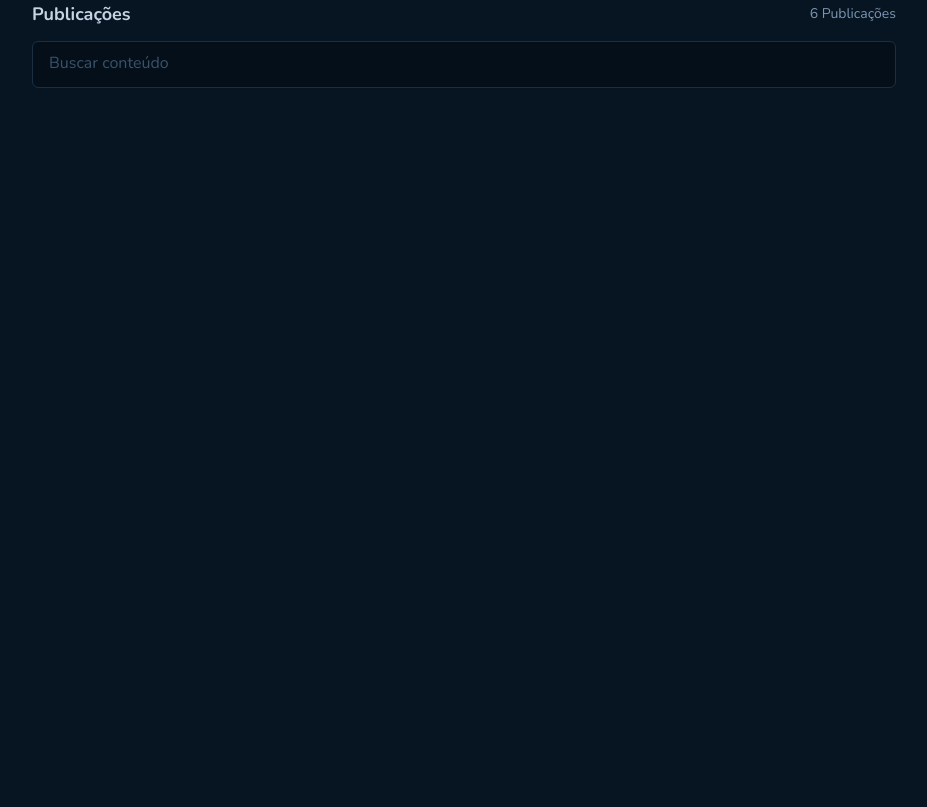
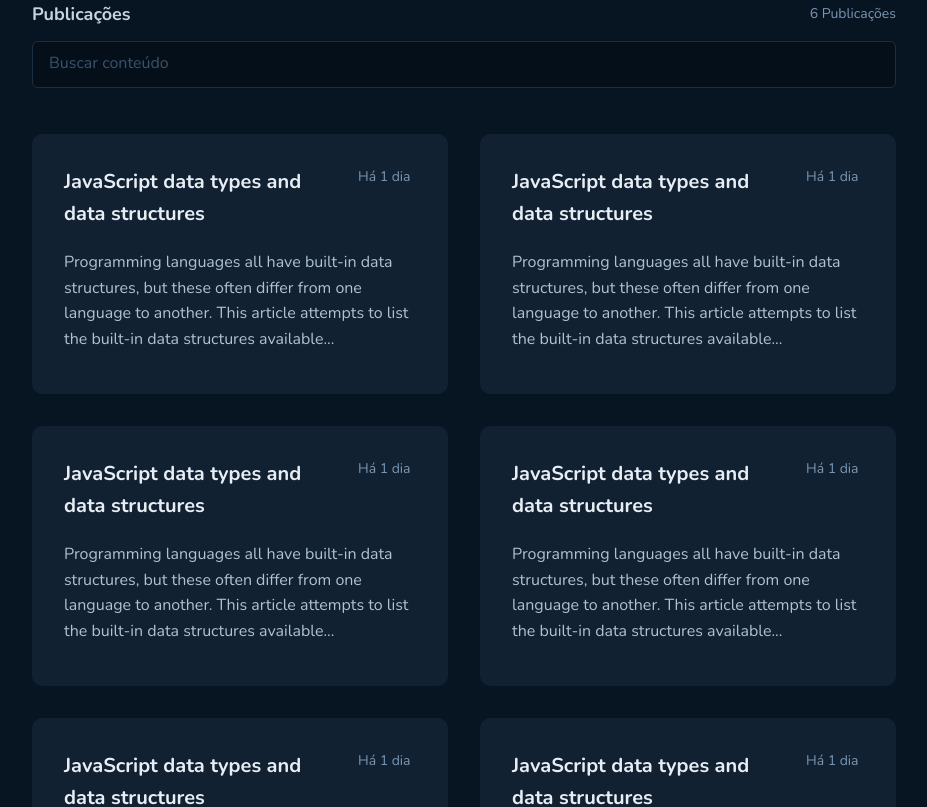
Before and after one commit to BBML-DEV/git-blog, a React (Vite) app: page / in a window 1280 px wide. Shown: the part 480-1287 px from the top of the page, without its empty margins (176-1103 px from the left). Before the commit the page ends 800 px from the top, so only its background shows below. Built offline with nearby package versions, Linux system fonts and the light colour scheme.

Commit message:
feat: conclusão do container de posts

```diff
--- /dev/null
+++ b/src/app/pages/Blog/components/PostContainer/components/CardPost/index.tsx
@@ -0,0 +1,26 @@
+import {
+  RegularText,
+  TittleText,
+} from '../../../../../../shared/components/Typograph/styled'
+import { CardPostContainer, PostTittleContainer } from './styled'
+
+export const CardPost = () => {
+  return (
+    <CardPostContainer>
+      <PostTittleContainer>
+        <TittleText size="m">
+          JavaScript data types and data structures
+        </TittleText>
+        <RegularText size="s" color="span">
+          Há 1 dia
+        </RegularText>
+      </PostTittleContainer>
+
+      <RegularText size="m" color="text">
+        Programming languages all have built-in data structures, but these often
+        differ from one language to another. This article attempts to list the
+        built-in data structures available...
+      </RegularText>
+    </CardPostContainer>
+  )
+}
--- /dev/null
+++ b/src/app/pages/Blog/components/PostContainer/components/CardPost/styled.ts
@@ -0,0 +1,23 @@
+import styled from 'styled-components'
+
+export const CardPostContainer = styled.div`
+  display: flex;
+  flex-direction: column;
+  padding: 2rem;
+  width: 100%;
+  height: 260px;
+  border-radius: 10px;
+  background-color: ${({ theme }) => theme.colors['base-post']};
+`
+export const PostTittleContainer = styled.div`
+  display: flex;
+  flex-direction: row;
+  justify-content: space-between;
+  align-items: flex-start;
+  gap: 1rem;
+  padding-bottom: 1.25rem;
+
+  p {
+    width: 80px;
+  }
+`
--- /dev/null
+++ b/src/app/pages/Blog/components/PostContainer/index.tsx
@@ -0,0 +1,15 @@
+import { CardPost } from './components/CardPost'
+import { PostsBlogContainer } from './styled'
+
+export const PostContainer = () => {
+  return (
+    <PostsBlogContainer>
+      <CardPost />
+      <CardPost />
+      <CardPost />
+      <CardPost />
+      <CardPost />
+      <CardPost />
+    </PostsBlogContainer>
+  )
+}
--- /dev/null
+++ b/src/app/pages/Blog/components/PostContainer/styled.ts
@@ -0,0 +1,9 @@
+import styled from 'styled-components'
+
+export const PostsBlogContainer = styled.div`
+  display: grid;
+  grid-template-columns: repeat(2, 1fr);
+  column-gap: 2rem;
+  row-gap: 2rem;
+  margin-top: 2.875rem;
+`
--- a/src/app/pages/Blog/index.tsx
+++ b/src/app/pages/Blog/index.tsx
@@ -1,3 +1,4 @@
+import { PostContainer } from './components/PostContainer'
 import { Profile } from './components/Profile'
 import { Search } from './components/Search'
 import { BlogContainer } from './styled'
@@ -7,6 +8,7 @@ export const Blog = () => {
     <BlogContainer className="container">
       <Profile />
       <Search />
+      <PostContainer />
     </BlogContainer>
   )
 }
--- a/src/app/pages/Blog/styled.ts
+++ b/src/app/pages/Blog/styled.ts
@@ -4,4 +4,5 @@ export const BlogContainer = styled.div`
   display: flex;
   flex-direction: column;
   position: relative;
+  margin-bottom: 14.625rem;
 `
```
